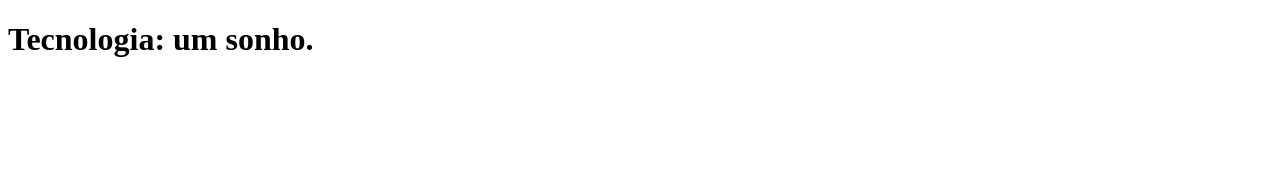
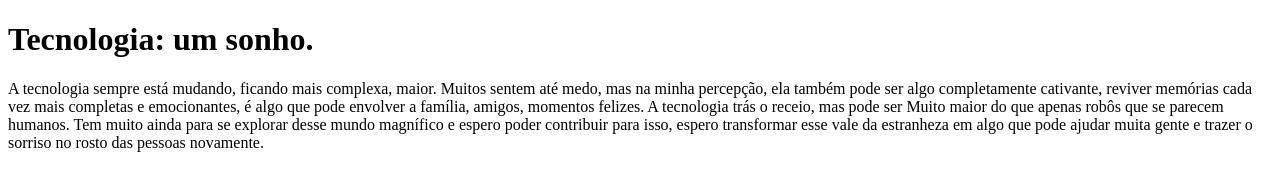
Before and after one commit to lecristina/atividade-commit-Fiap, a plain HTML site: page index.html in a window 1280 px wide. Drawn offline with Linux system fonts and the light colour scheme.

Commit message:
adicionei p

```diff
--- a/index.html
+++ b/index.html
@@ -9,6 +9,17 @@
     <h1>
         Tecnologia: um sonho.
     </h1>
+    <p>
+        A tecnologia sempre está mudando, ficando mais complexa, maior. Muitos sentem até
+        medo, mas na minha percepção, ela também pode ser algo completamente cativante,
+        reviver memórias cada vez mais completas e emocionantes, é algo que pode envolver
+        a família, amigos, momentos felizes. A tecnologia trás o receio, mas pode ser Muito
+        maior do que apenas robôs que se parecem humanos.
+        Tem muito ainda para se explorar desse mundo magnífico e espero poder contribuir
+        para isso, espero transformar esse vale da estranheza em algo que pode ajudar muita
+        gente e trazer o sorriso no rosto das pessoas novamente.
+    </p>
+
 
 </body>
 </html>
```
